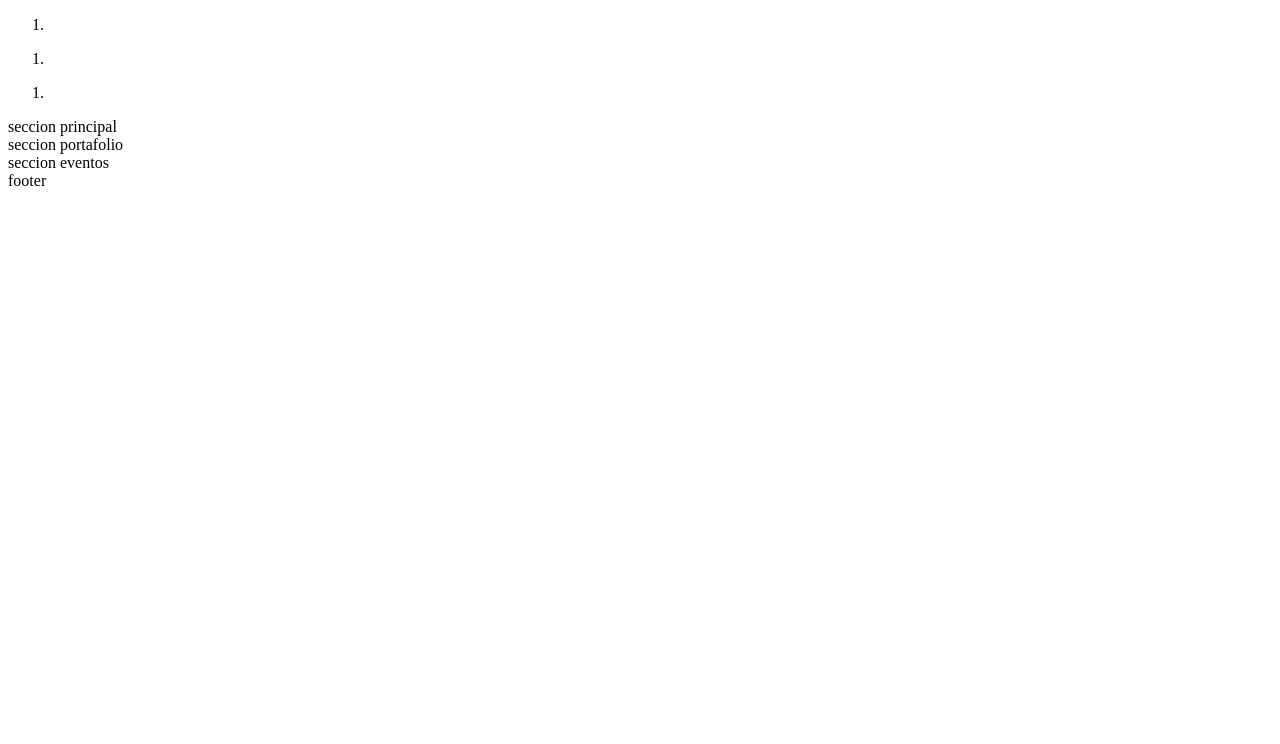
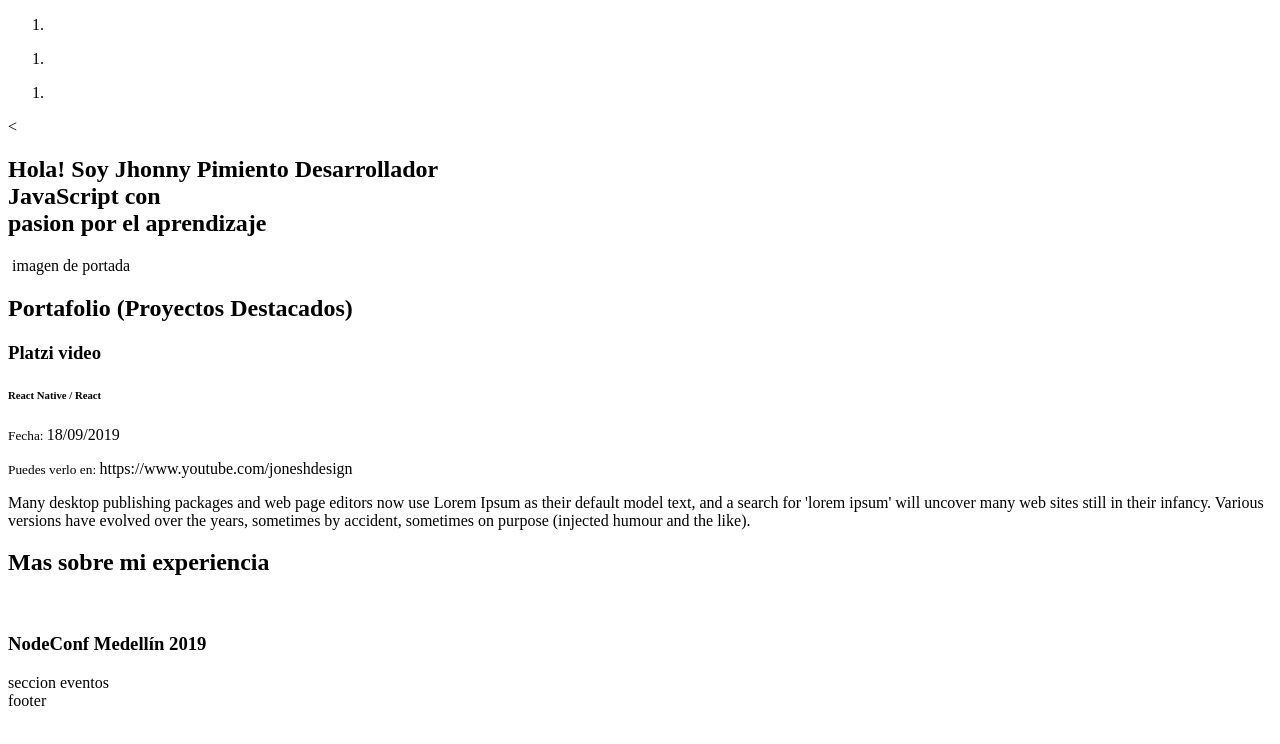
Before and after one commit to Jonesh05/jemp-lyresume, a plain HTML site: page index.html in a window 1280 px wide. Drawn offline with Linux system fonts and the light colour scheme.

Commit message:
Estructura html de la pagina

```diff
--- a/index.html
+++ b/index.html
@@ -8,6 +8,7 @@
 </head>
 <body>
     <header>
+        <div>
             <nav>
                 <ol>
                     <li>
@@ -25,10 +26,34 @@
                     </li>
                 </ol>
             </nav>
-        <section>seccion principal</section>
-        <section>seccion portafolio</section>
+        </div><
+    </header>
+    <section>
+        <h1>
+            Hola! Soy <strong>Jhonny Pimiento</strong> Desarrollador <br> <strong>JavaScript</strong> con <br> pasion por el aprendizaje
+        </h1>
+        <img> imagen de portada
+        <section>
+        <h2>Portafolio (Proyectos Destacados)</h2>
+            <article>
+                <h3>Platzi video</h3>
+                <h6>React Native / React</h6>
+                <p> <small>Fecha: </small>18/09/2019</p>
+                <p> <small>Puedes verlo en: </small>https://www.youtube.com/joneshdesign</p>
+                <p> Many desktop publishing packages and web page editors now use Lorem Ipsum as their default model text, and a search for 'lorem ipsum' will uncover many web sites still in their infancy. Various versions have evolved over the years, sometimes by accident, sometimes on purpose (injected humour and the like).</p>
+            </article>
+        </section>
+        <section>
+            <h2>Mas sobre mi experiencia</h2>
+            <article>
+                <figure>
+                    <img/>
+                </figure>
+                <h3>NodeConf Medell&iacute;n 2019</h3>
+            </article>
+        </section>
         <section>seccion eventos</section>
         <footer>footer</footer>
-    </header>
+
 </body>
 </html>
```
Lines whose indentation alone changed are shown as unchanged.
